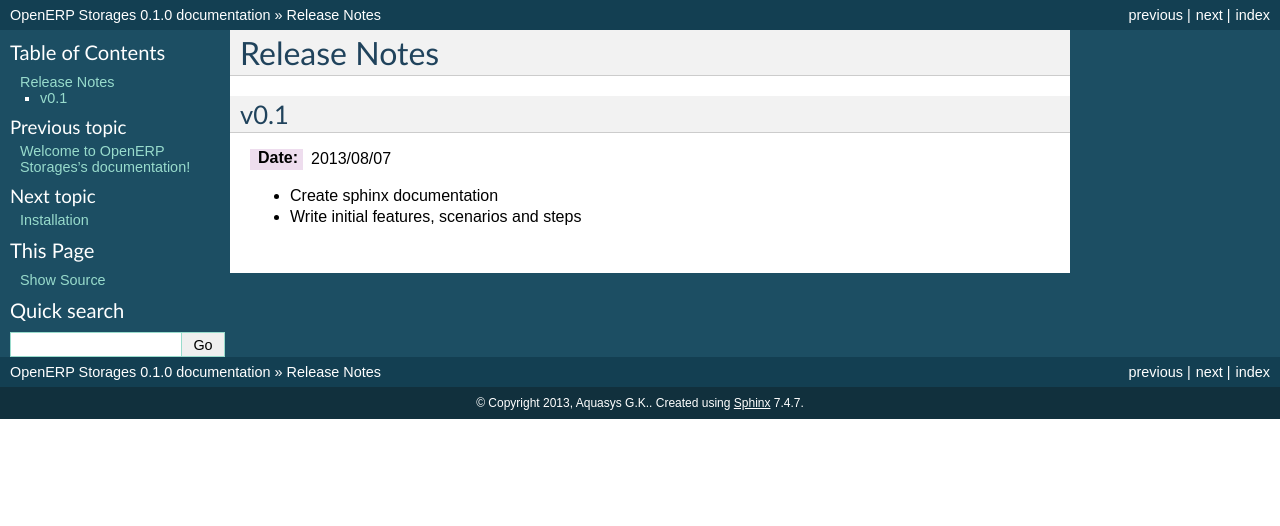
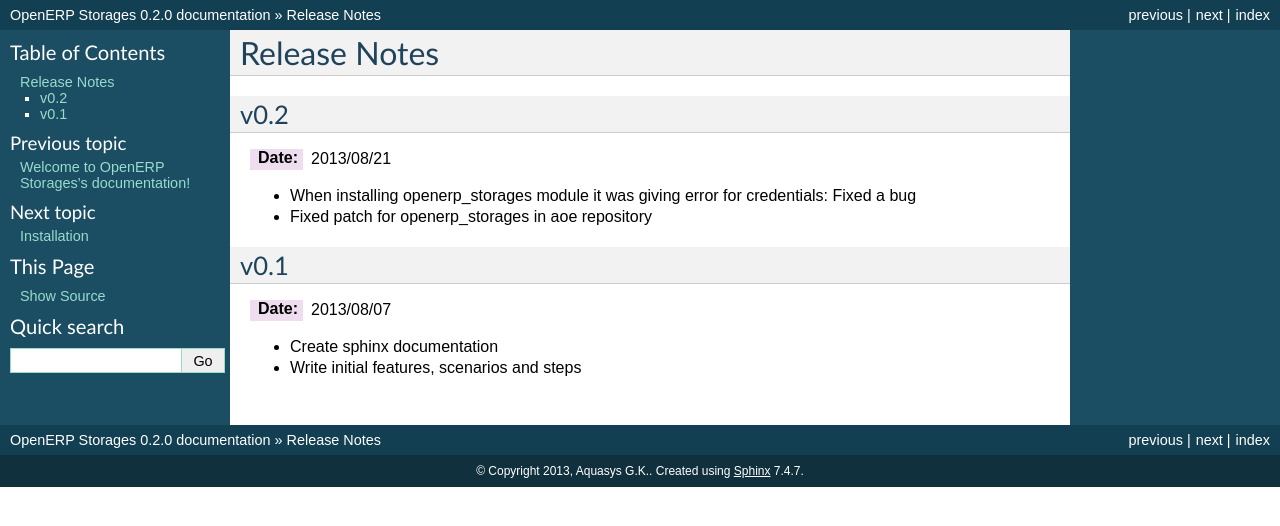
Before and after one commit to Aquasys/openerp_storages, a Sphinx documentation site: the page built from doc/release_notes.rst, in a window 1280 px wide. Shown: the top 526 px of the page. Built offline with Sphinx 7.4.7, drawn with Linux system fonts in a browser that asks for light colours.

Commit message:
Bump version and update rn

```diff
--- a/doc/conf.py
+++ b/doc/conf.py
@@ -48,9 +48,9 @@
 # built documents.
 #
 # The short X.Y version.
-version = '0.1'
+version = '0.2'
 # The full version, including alpha/beta/rc tags.
-release = '0.1.0'
+release = '0.2.0'
 
 # The language for content autogenerated by Sphinx. Refer to documentation
 # for a list of supported languages.
--- a/doc/release_notes.rst
+++ b/doc/release_notes.rst
@@ -1,5 +1,14 @@
 Release Notes
 =============
+
+v0.2
+----
+:Date: 2013/08/21
+
+* When installing openerp_storages module it was giving error
+  for credentials: Fixed a bug
+* Fixed patch for openerp_storages in aoe repository
+
 
 v0.1
 ----
```
Also changed, not shown: 1 other file.
